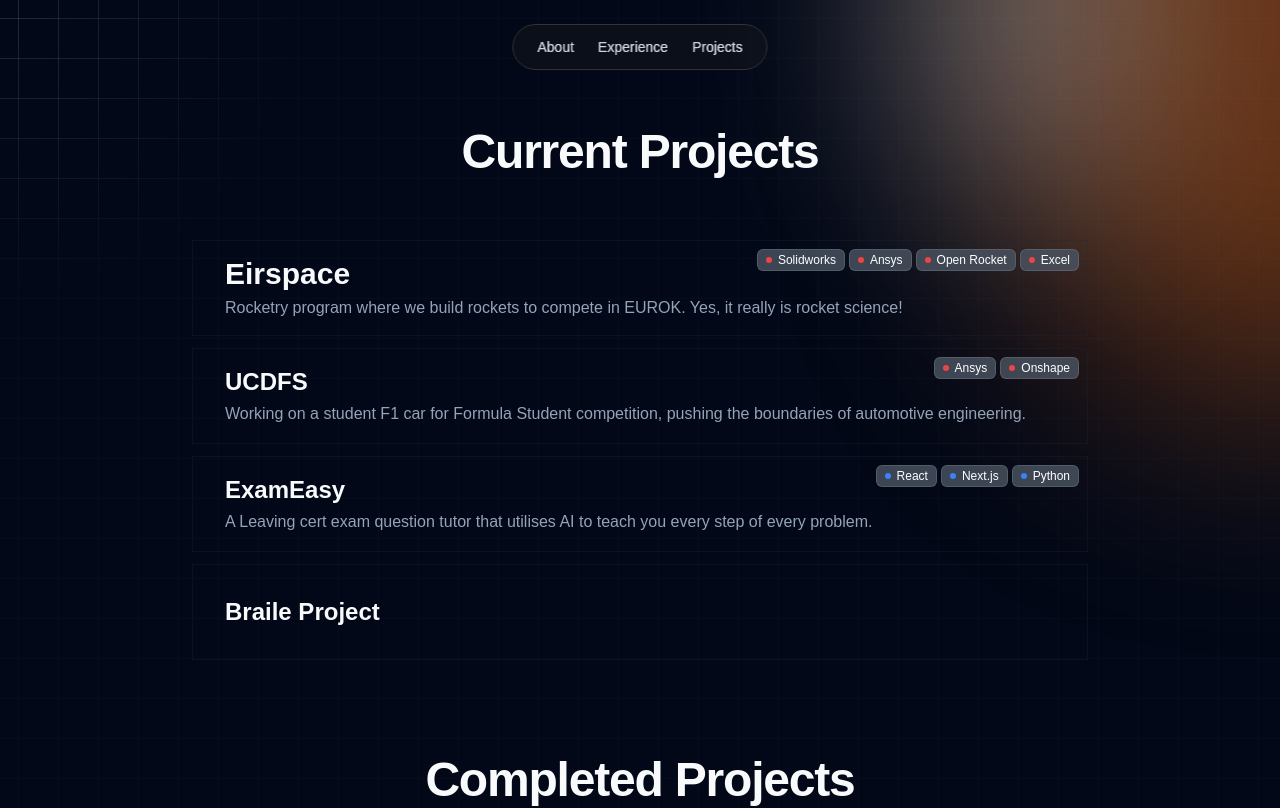
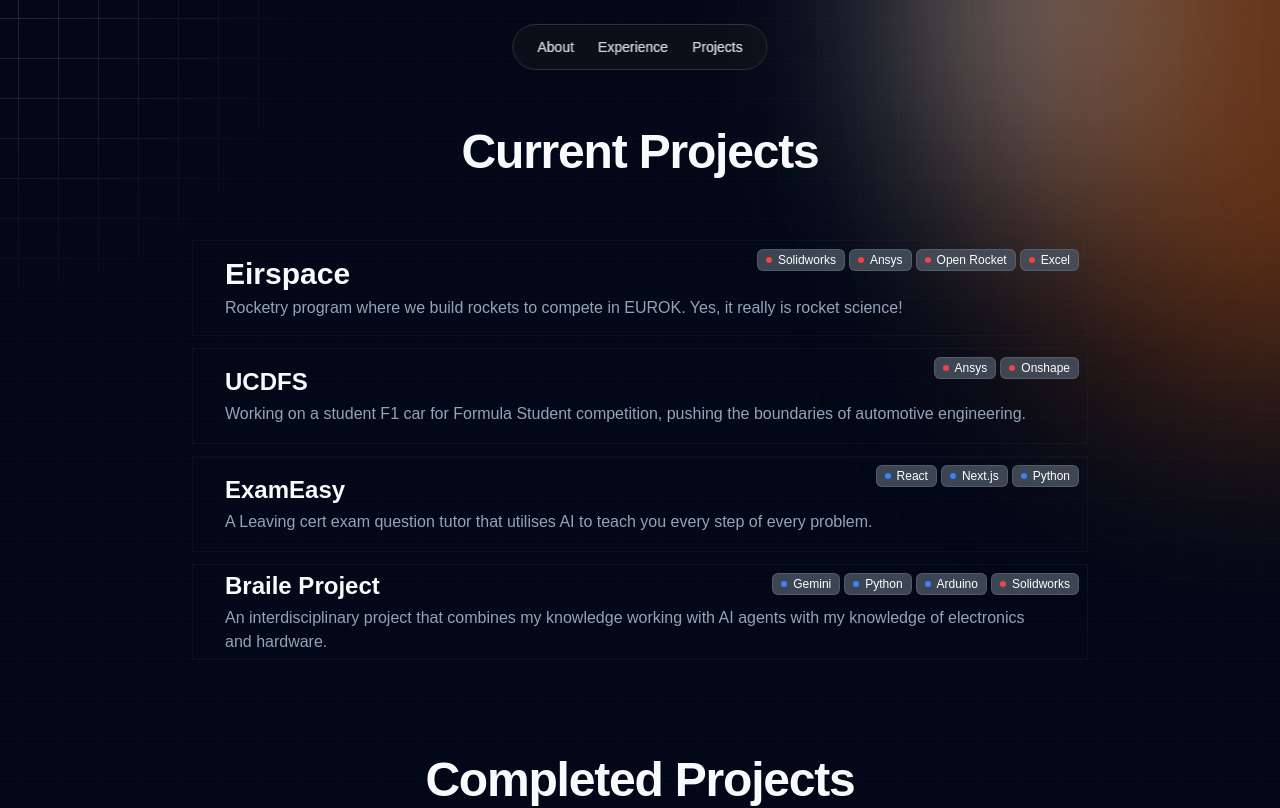
Before and after one commit to chromium0308/Shauryakapoor.com, a Next.js app: page /projects in a window 1280 px wide. Shown: the top 808 px of the page. Built offline with nearby package versions, Linux system fonts and the light colour scheme.

Commit message:
Add description and technologies to Braile project

```diff
--- a/app/projects/page.tsx
+++ b/app/projects/page.tsx
@@ -33,7 +33,8 @@ const currentProjects: Category[] = [
   {
     id: 14,
     title: 'Braile Project',
-    technologies: [],
+    subtitle: 'An interdisciplinary project that combines my knowledge working with AI agents with my knowledge of electronics and hardware.',
+    technologies: ['Gemini', 'Python', 'Arduino', 'Solidworks'],
   },
 ];
 
```
